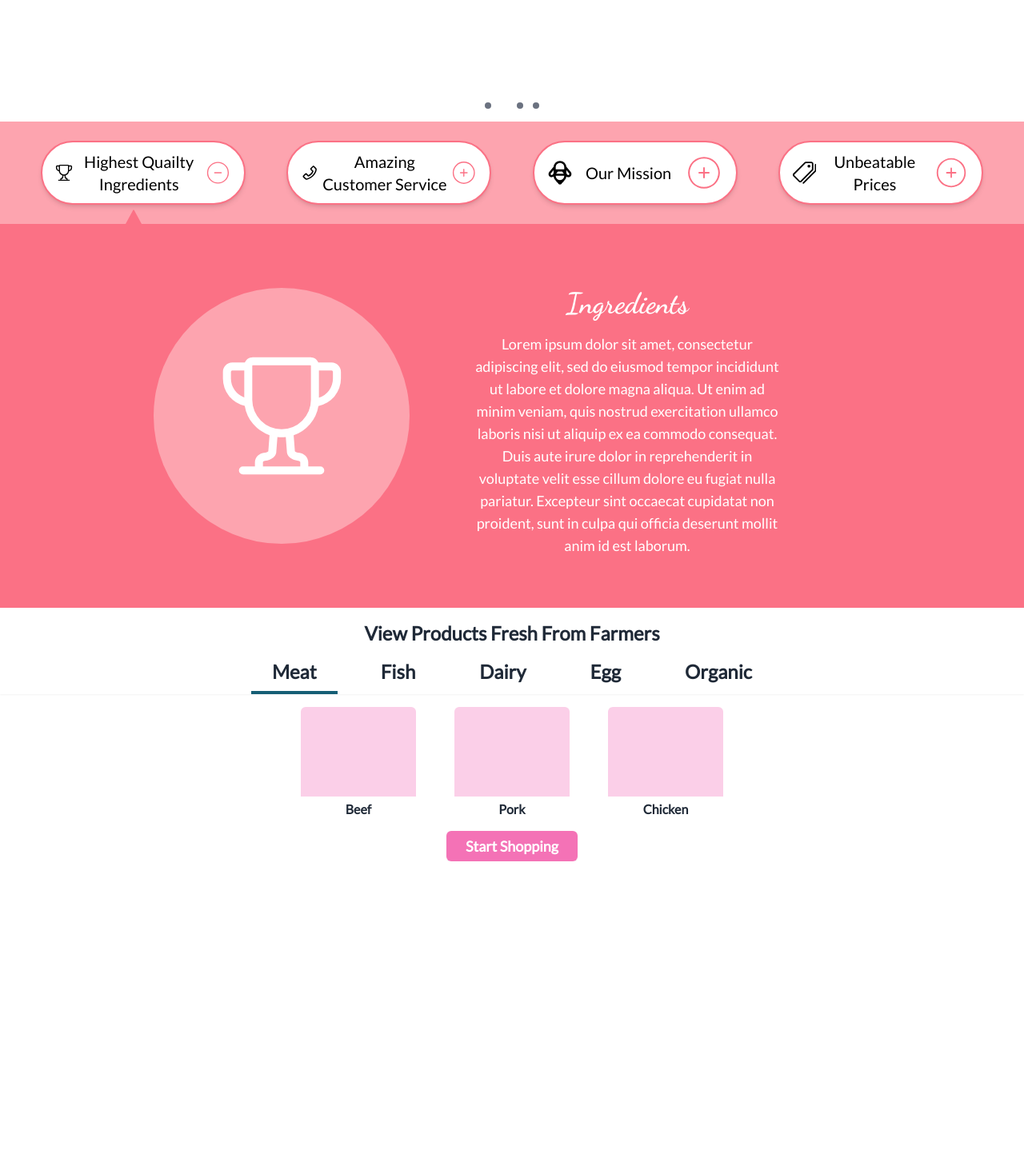
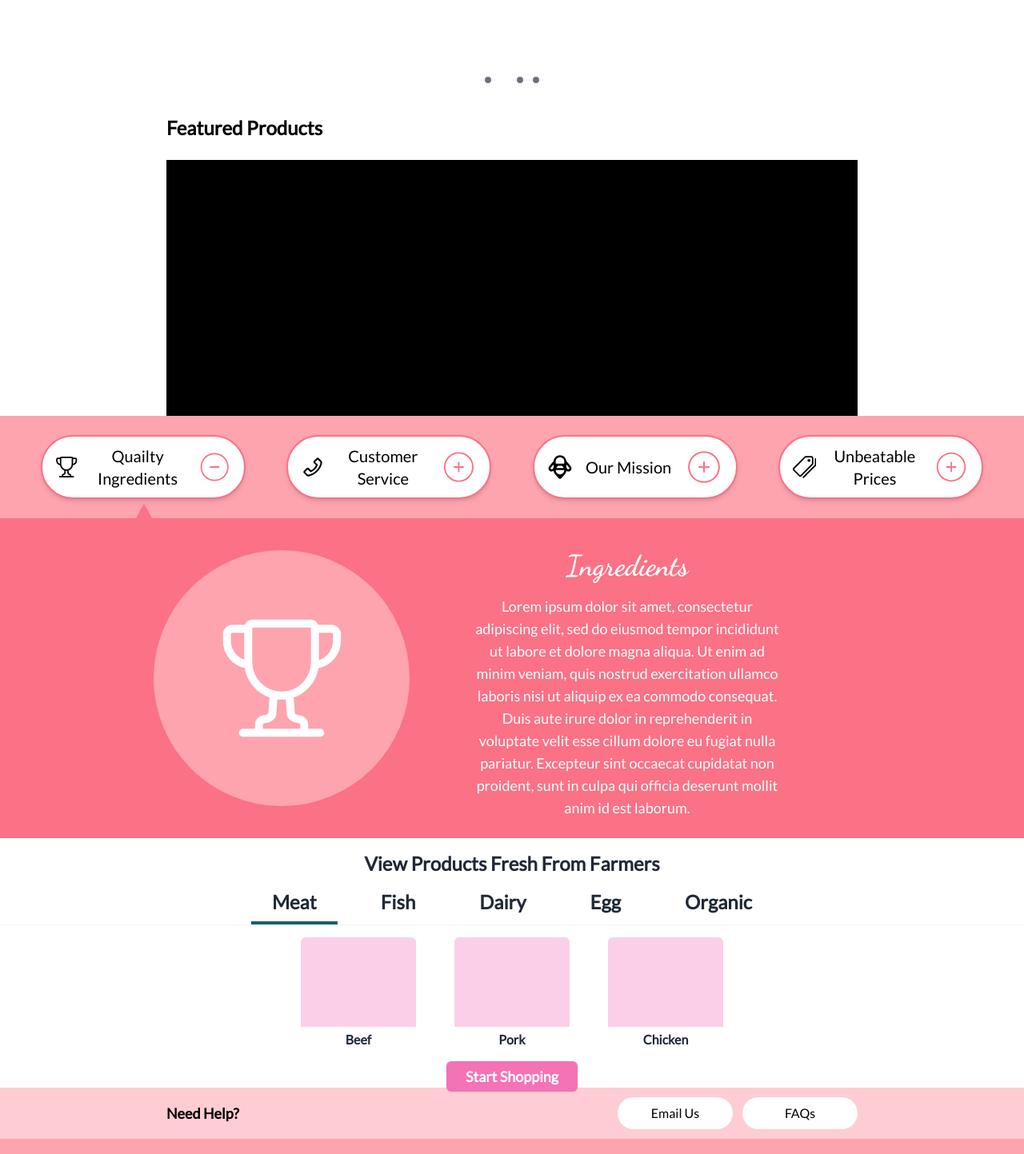
Before and after one commit to coolbluebison/beesandbread, a React (Vite) app in the folder client/: page / in a window 1280 px wide. Shown: the part 520-1963 px from the top of the page at 80% size. Before the commit the page ends 1597 px from the top, so only its background shows below. Built offline with nearby package versions, Linux system fonts and the light colour scheme.

Commit message:
more landing page work

```diff
--- a/client/src/components/LandingPageComponents/CTA.jsx
+++ b/client/src/components/LandingPageComponents/CTA.jsx
@@ -14,7 +14,13 @@ export default function CTA(){
 
     let [active,setActive] = useState(1)
 
-    console.log(active)
+    function onClick(state){
+        if(active === state){
+            setActive(0)
+        } else {
+            setActive(state)
+        }
+    }
 
     return(
         <div className="w-full bg-rose-300">
@@ -22,38 +28,38 @@ export default function CTA(){
 
                 <div className="w-1/5 relative h-full py-6">
                     <li className="h-20 flex bg-white items-center justify-between px-4 text-center border-2 cursor-pointer rounded-full hover:scale-105 transition-all border-rose-400 shadow-md"
-                    onClick={()=>setActive(1)}>
-                        <GoTrophy size={"2rem"}/>Highest Quailty Ingredients
+                    onClick={()=>onClick(1)}>
+                        <GoTrophy size={"2rem"}/>Quailty Ingredients
                         {active === 1 ? <CiCircleMinus size={"3rem"} style={{color:"rgb(251 113 133)"}}/> : <CiCirclePlus size={"3rem"} style={{color:"rgb(251 113 133)"}}/>}
                     </li>
-                    <span className={active === 1? "absolute -bottom-1 right-1/2": "absolute -bottom-1 right-1/2 opacity-0"}><IoTriangle size={"1.5rem"} style={{color: "rgb(251 113 133)"}}/></span>
+                    <span className={active === 1? "absolute -bottom-1 right-[45%] transition-all duration-300": "absolute -bottom-1 right-1/2 opacity-0"}><IoTriangle size={"1.5rem"} style={{color: "rgb(251 113 133)"}}/></span>
                 </div>
 
                 <div className="w-1/5 py-6 relative">
                     <li className="h-20 flex bg-white items-center justify-between px-4 text-center border-2 cursor-pointer rounded-full hover:scale-105 transition-all border-rose-400 shadow-md"
-                    onClick={()=>setActive(2)}>
-                        <AiOutlinePhone size={"2rem"}/>Amazing Customer Service
+                    onClick={()=>onClick(2)}>
+                        <AiOutlinePhone size={"2rem"}/>Customer Service
                         {active === 2 ? <CiCircleMinus size={"3rem"} style={{color:"rgb(251 113 133)"}}/> : <CiCirclePlus size={"3rem"} style={{color:"rgb(251 113 133)"}}/>}
                     </li>
-                    <span className={active === 2? "absolute -bottom-1 right-1/2": "absolute -bottom-1 right-1/2 opacity-0"}><IoTriangle size={"1.5rem"} style={{color: "rgb(251 113 133)"}}/></span>
+                    <span className={active === 2? "absolute -bottom-1 right-[45%] transition-all duration-300": "absolute -bottom-1 right-1/2 opacity-0"}><IoTriangle size={"1.5rem"} style={{color: "rgb(251 113 133)"}}/></span>
+                </div>
+
+                <div className="w-1/5 py-6 relative z-30">
+                    <li className="h-20 flex bg-white items-center justify-between px-4 text-center border-2 cursor-pointer rounded-full hover:scale-105 transition-all border-rose-400 shadow-md"
+                    onClick={()=>onClick(3)}>
+                        <CgBee size={"2rem"}/>Our Mission
+                        {active === 3 ? <CiCircleMinus size={"3rem"} style={{color:"rgb(251 113 133)"}}/> : <CiCirclePlus size={"3rem"} style={{color:"rgb(251 113 133)"}}/>}
+                    </li>
+                    <span className={active === 3? "absolute -bottom-1 right-[45%] transition-all duration-300": "absolute -bottom-1 right-1/2 opacity-0"}><IoTriangle size={"1.5rem"} style={{color: "rgb(251 113 133)"}}/></span>
                 </div>
 
                 <div className="w-1/5 py-6 relative">
                     <li className="h-20 flex bg-white items-center justify-between px-4 text-center border-2 cursor-pointer rounded-full hover:scale-105 transition-all border-rose-400 shadow-md"
-                    onClick={()=>setActive(3)}>
-                        <CgBee size={"2rem"}/>Our Mission
-                        {active === 3 ? <CiCircleMinus size={"3rem"} style={{color:"rgb(251 113 133)"}}/> : <CiCirclePlus size={"3rem"} style={{color:"rgb(251 113 133)"}}/>}
-                    </li>
-                    <span className={active === 3? "absolute -bottom-1 right-1/2": "absolute -bottom-1 right-1/2 opacity-0"}><IoTriangle size={"1.5rem"} style={{color: "rgb(251 113 133)"}}/></span>
-                </div>
-
-                <div className="w-1/5 py-6 relative">
-                    <li className="h-20 flex bg-white items-center justify-between px-4 text-center border-2 cursor-pointer rounded-full hover:scale-105 transition-all border-rose-400 shadow-md"
-                    onClick={()=>setActive(4)}>
+                    onClick={()=>onClick(4)}>
                         <IoPricetagsOutline size={"2rem"}/>Unbeatable Prices
                         {active === 4 ? <CiCircleMinus size={"3rem"} style={{color:"rgb(251 113 133)"}}/> : <CiCirclePlus size={"3rem"} style={{color:"rgb(251 113 133)"}}/>}
                     </li>
-                    <span className={active === 4? "absolute -bottom-1 right-1/2": "absolute -bottom-1 right-1/2 opacity-0"}><IoTriangle size={"1.5rem"} style={{color: "rgb(251 113 133)"}}/></span>
+                    <span className={active === 4? "absolute -bottom-1 right-[45%] transition-all duration-300": "absolute -bottom-1 right-1/2 opacity-0"}><IoTriangle size={"1.5rem"} style={{color: "rgb(251 113 133)"}}/></span>
                 </div>
 
             </ul>
--- a/client/src/components/LandingPageComponents/CTAsection.jsx
+++ b/client/src/components/LandingPageComponents/CTAsection.jsx
@@ -18,8 +18,8 @@ export default function CTASection({active}){
     }
 
     return(
-        <div className="w-full h-[30rem] bg-rose-400 text-white flex">
-            <div className="flex mx-52">
+        <div className={active === 0 ? "w-full h-0 opacity-0 transition-all duration-300 -z-50 bg-rose-400 text-white flex" : "w-full h-[25rem] opacity-100 transition-all duration-300 bg-rose-400 text-white flex"}>
+            <div className={active === 0 ? "hidden" : "flex mx-52"}>
                 <div className="h-full w-1/3 flex items-center justify-center">
                     <span className="bg-rose-300 p-20 rounded-full">
                         {icon(active)}
--- /dev/null
+++ b/client/src/components/LandingPageComponents/Featured.jsx
@@ -0,0 +1,12 @@
+
+
+export default function Featured(){
+    return(
+        <div className="h-[25rem] bg-white">
+            <div className="h-full mx-52">
+                <p className="py-6 font-lato text-black text-2xl font-semibold">Featured Products</p>
+                <div className="bg-black h-full w-full"></div>
+            </div>
+        </div>
+    )
+}
--- a/client/src/components/LandingPageComponents/LandingNav.jsx
+++ b/client/src/components/LandingPageComponents/LandingNav.jsx
@@ -5,7 +5,7 @@ export default function LandingNav(){
     let nav = useNavigate()
 
     return(
-        <div className="w-full h-8 bg-rose-400 flex items-center justify-center">
+        <div className="w-full h-8 bg-rose-400 flex items-center fixed top-0 z-50 justify-center">
             <p className="font-dancing text-white text-lg">Bees N Bread</p>
         </div>
     )
--- a/client/src/components/LandingPageComponents/LandingPage.jsx
+++ b/client/src/components/LandingPageComponents/LandingPage.jsx
@@ -4,6 +4,7 @@ import LandingNav from "./LandingNav"
 import Carousel from "./Carosel"
 import GroceryNav from "./GroceryNav"
 import CTA from "./CTA"
+import Featured from "./Featured"
 
 function LandingPage() {
 
@@ -14,6 +15,7 @@ function LandingPage() {
 
         <LandingNav />
         <Carousel />
+        <Featured />
         <CTA />
         <GroceryNav />
 
--- a/client/src/components/Layout/Rootlayout.jsx
+++ b/client/src/components/Layout/Rootlayout.jsx
@@ -11,7 +11,7 @@ export default function Rootlayout(){
         <>
         {nav.pathname !== '/login' && nav.pathname !== "/" ? <NavBar /> : null }
         <Outlet />
-        {nav.pathname !== '/login' && nav.pathname !== "/"? <Footer /> : null }
+        {nav.pathname !== '/login'? <Footer /> : null }
         </>
     )
 }
```
